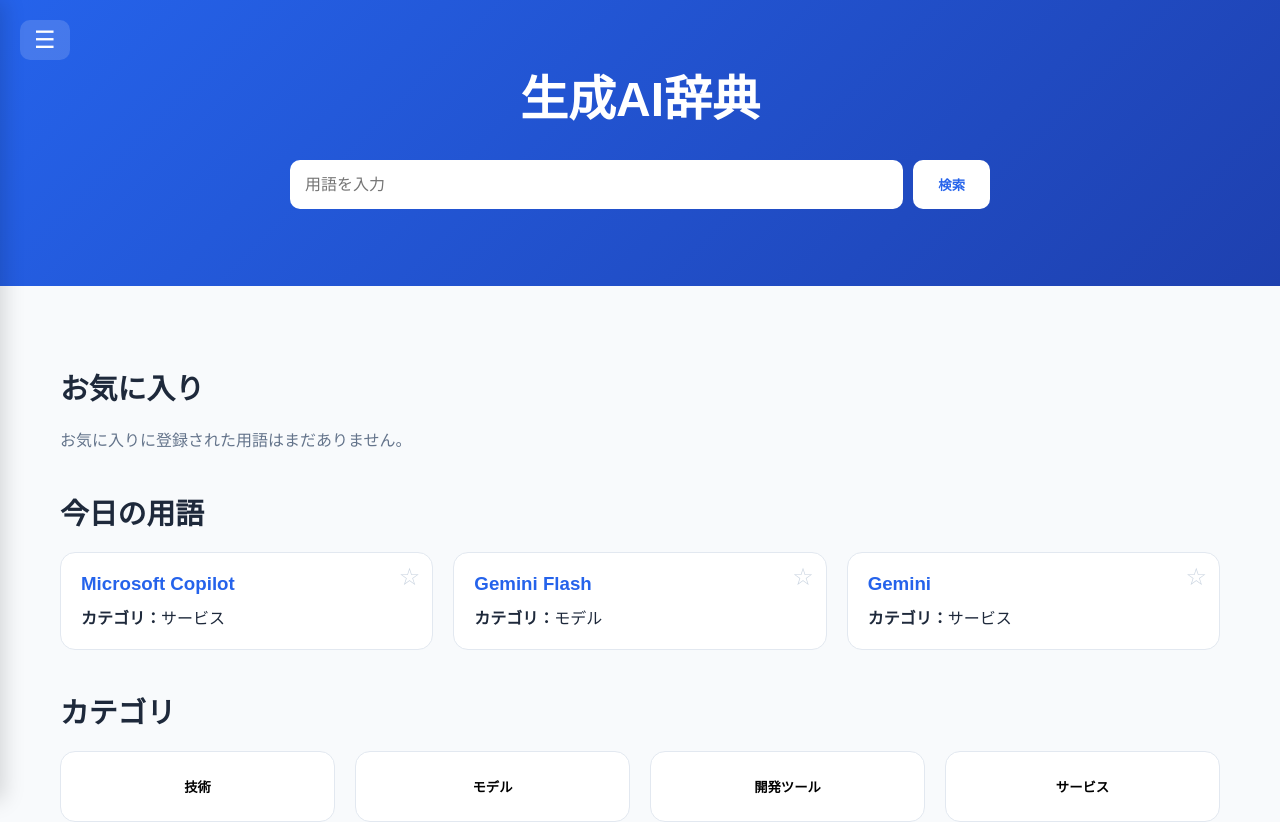
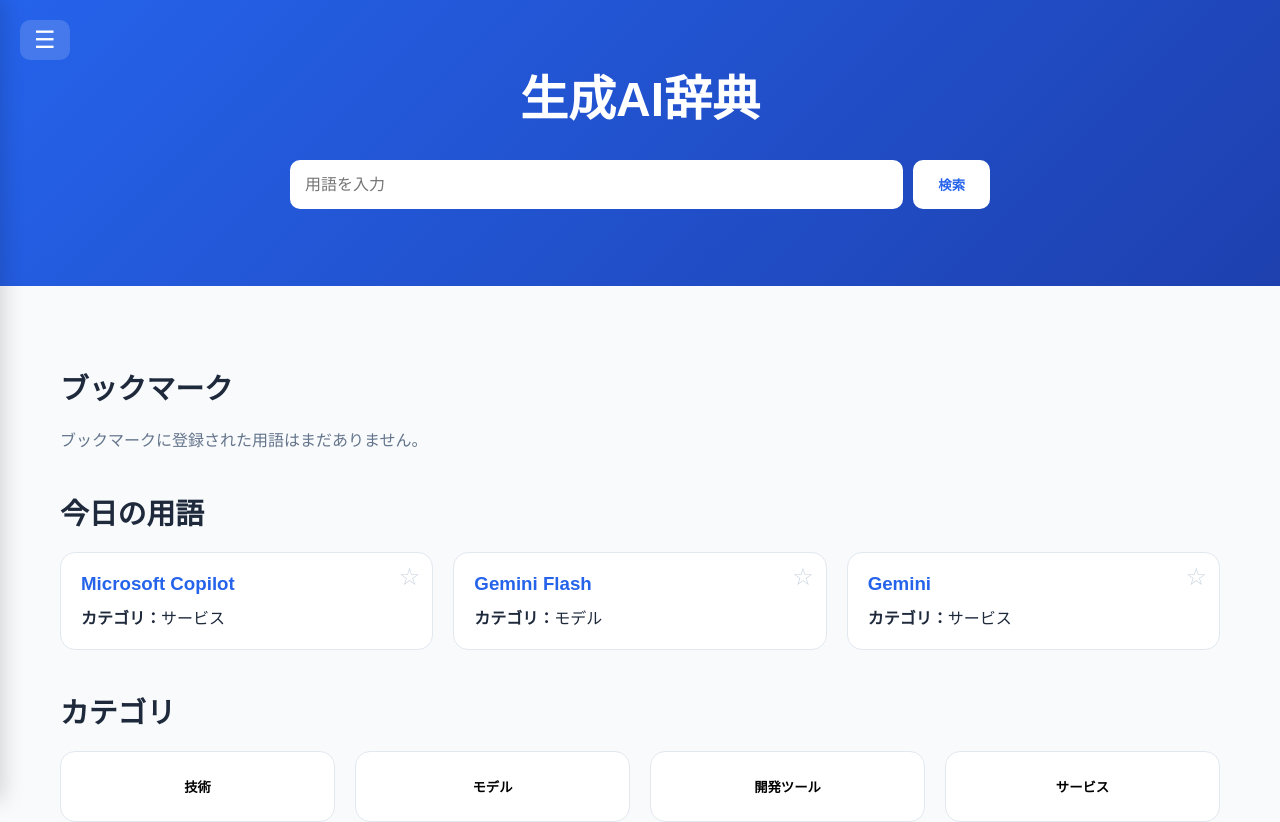
Before and after one commit to ogushi163/seisei-ai-jiten, a React (Vite) app: page /#/ in a window 1280 px wide. Shown: the top 822 px of the page. Built offline with nearby package versions, Linux system fonts and the light colour scheme.

Commit message:
お気に入り表記をブックマークに変更

```diff
--- a/src/pages/Home.jsx
+++ b/src/pages/Home.jsx
@@ -26,10 +26,10 @@
     return (
         <main className="container">
             <section>
-                <h2 className="section-title">お気に入り</h2>
+                <h2 className="section-title">ブックマーク</h2>
                 <div className="grid">
                     {favoriteKeys.length === 0 ? (
-                        <p className="empty-message">お気に入りに登録された用語はまだありません。</p>
+                        <p className="empty-message">ブックマークに登録された用語はまだありません。</p>
                     ) : (
                         visibleFavoriteKeys.map(key => (
                             <MiniTermCard key={key} termKey={key} term={dictionary[key]} />
```
